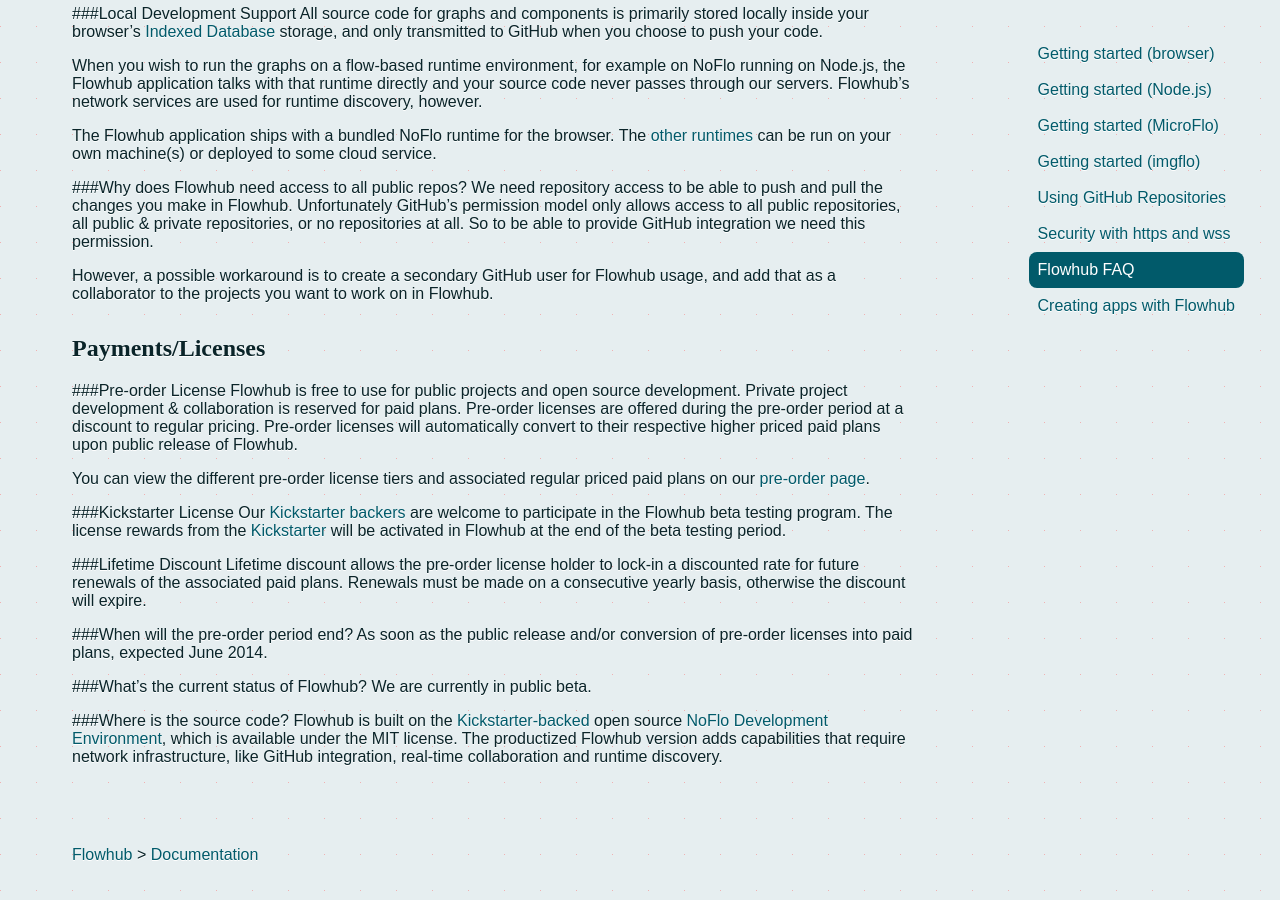
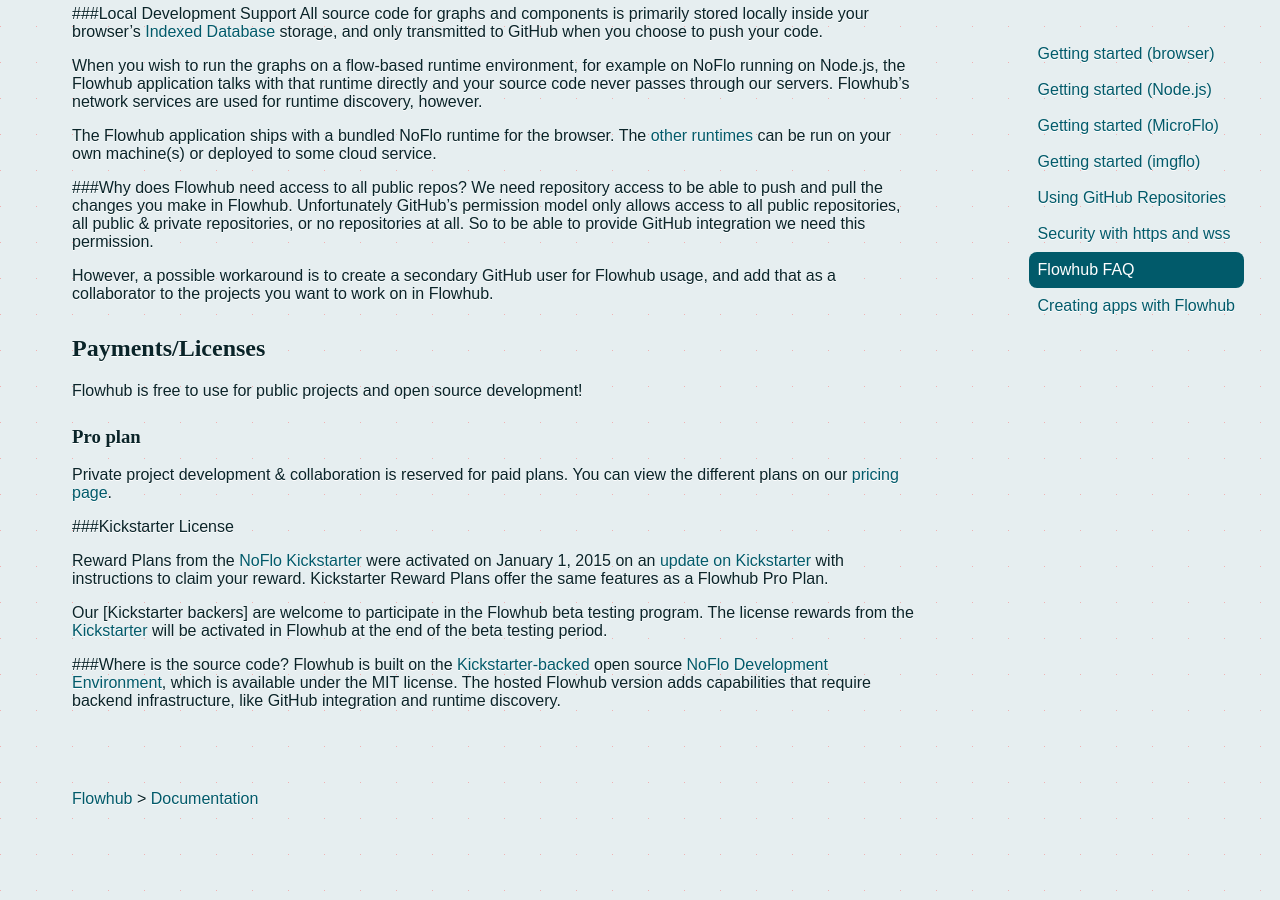
Before and after one commit to flowhub/docs.flowhub.io, a Jekyll site: the page built from _posts/2014-04-01-flowhub-faq.md, in a window 1280 px wide and 900 px high, scrolled down 1630 px. Built offline with Jekyll 4.4.1, drawn with Linux system fonts in a browser that asks for light colours.

Commit message:
FAQ: Import updates from HelpScout

```diff
--- a/_posts/2014-04-01-flowhub-faq.md
+++ b/_posts/2014-04-01-flowhub-faq.md
@@ -57,7 +57,7 @@ We recommend Chrome 33+ or Firefox 28+. Flowhub aims to support [evergreen brows
 ###How about support for: insert favorite programming language.
 Flow-Based Programming is a paradigm that can be adapted to work with any existing programming languages. The user interface layer has been designed to be independent of the underlying FBP implementation, and so the various programming communities should be able to connect it with their flow-based environments. Making it work with Actor Based and Functional Reactive systems should be especially easy.
 
-Please refer to the [FBP Network Protocol documentation](http://noflojs.org/documentation/protocol/) for details how to connect your own Flow-Based or dataflow environment with Flowhub.
+Please refer to the [FBP Network Protocol documentation](https://flowbased.github.io/fbp-protocol) for details how to connect your own Flow-Based or dataflow environment with Flowhub.
 
 ###Does Flowhub require an internet connection?
 No, Flowhub is built with the [offline first](http://offlinefirst.org/) philosophy, and works fine without an internet connection once you've installed it.
@@ -92,22 +92,18 @@ However, a possible workaround is to create a secondary GitHub user for Flowhub
 
 ## Payments/Licenses
 
-###Pre-order License
-Flowhub is free to use for public projects and open source development. Private project development & collaboration is reserved for paid plans. Pre-order licenses are offered during the pre-order period at a discount to regular pricing. Pre-order licenses will automatically convert to their respective higher priced paid plans upon public release of Flowhub.
+Flowhub is free to use for public projects and open source development!
 
-You can view the different pre-order license tiers and associated regular priced paid plans on our [pre-order page](http://flowhub.io/preorder/).
+### Pro plan
+Private project development & collaboration is reserved for paid plans.
+You can view the different plans on our [pricing page](http://flowhub.io/pricing/).
 
 ###Kickstarter License
-Our [Kickstarter backers](http://noflojs.org/kickstarter/) are welcome to participate in the Flowhub beta testing program. The license rewards from the [Kickstarter](http://www.kickstarter.com/projects/noflo/noflo-development-environment) will be activated in Flowhub at the end of the beta testing period.
 
-###Lifetime Discount
-Lifetime discount allows the pre-order license holder to lock-in a discounted rate for future renewals of the associated paid plans. Renewals must be made on a consecutive yearly basis, otherwise the discount will expire.
+Reward Plans from the [NoFlo Kickstarter](http://noflojs.org/kickstarter/) were activated on January 1, 2015 on an
+[update on Kickstarter](https://www.kickstarter.com/projects/noflo/noflo-development-environment/posts/985898) with instructions to claim your reward. Kickstarter Reward Plans offer the same features as a Flowhub Pro Plan.
 
-###When will the pre-order period end?
-As soon as the public release and/or conversion of pre-order licenses into paid plans, expected June 2014.
-
-###What’s the current status of Flowhub?
-We are currently in public beta.
+Our [Kickstarter backers] are welcome to participate in the Flowhub beta testing program. The license rewards from the [Kickstarter](http://www.kickstarter.com/projects/noflo/noflo-development-environment) will be activated in Flowhub at the end of the beta testing period.
 
 ###Where is the source code?
-Flowhub is built on the [Kickstarter-backed](http://noflojs.org/kickstarter/) open source [NoFlo Development Environment](https://github.com/noflo/noflo-ui), which is available under the MIT license. The productized Flowhub version adds capabilities that require network infrastructure, like GitHub integration, real-time collaboration and runtime discovery.
+Flowhub is built on the [Kickstarter-backed](http://noflojs.org/kickstarter/) open source [NoFlo Development Environment](https://github.com/noflo/noflo-ui), which is available under the MIT license. The hosted Flowhub version adds capabilities that require backend infrastructure, like GitHub integration and runtime discovery.
```
